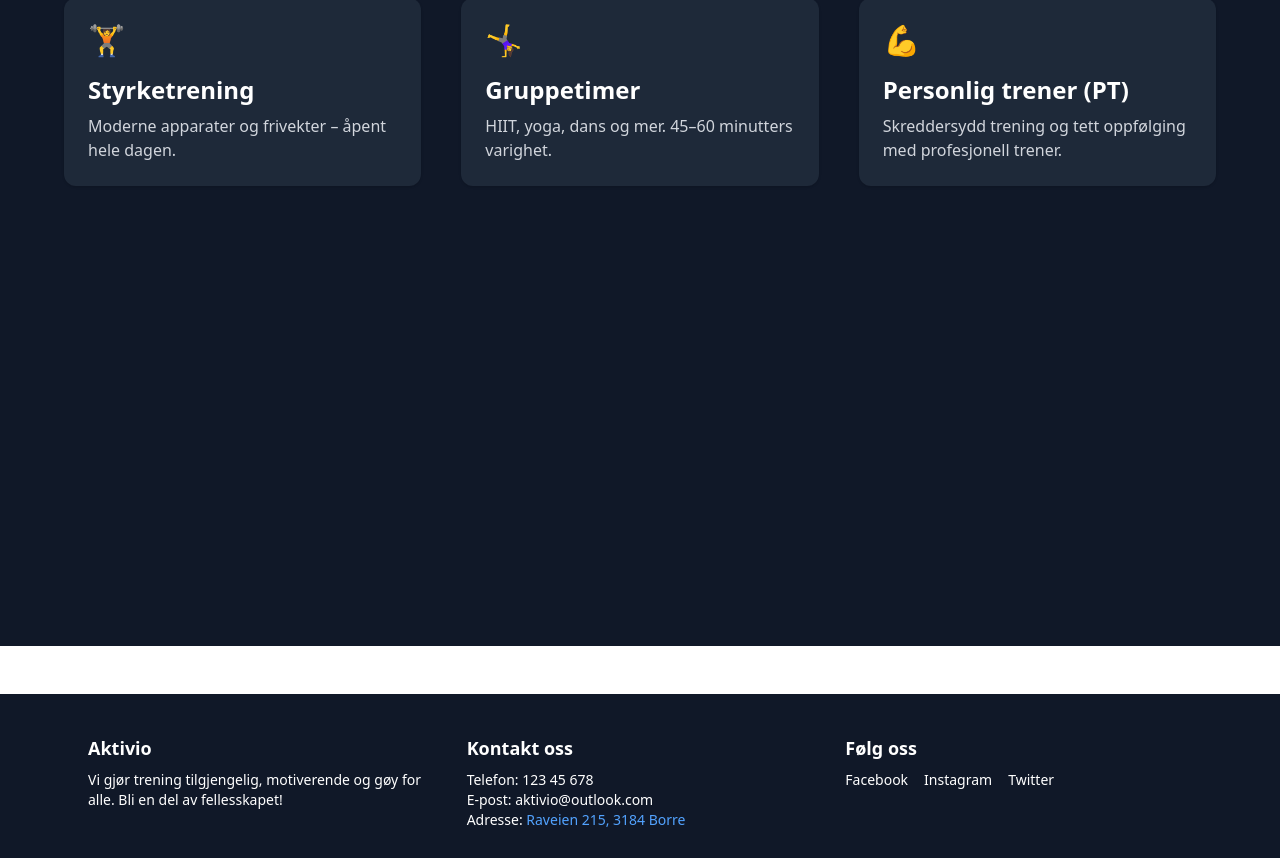
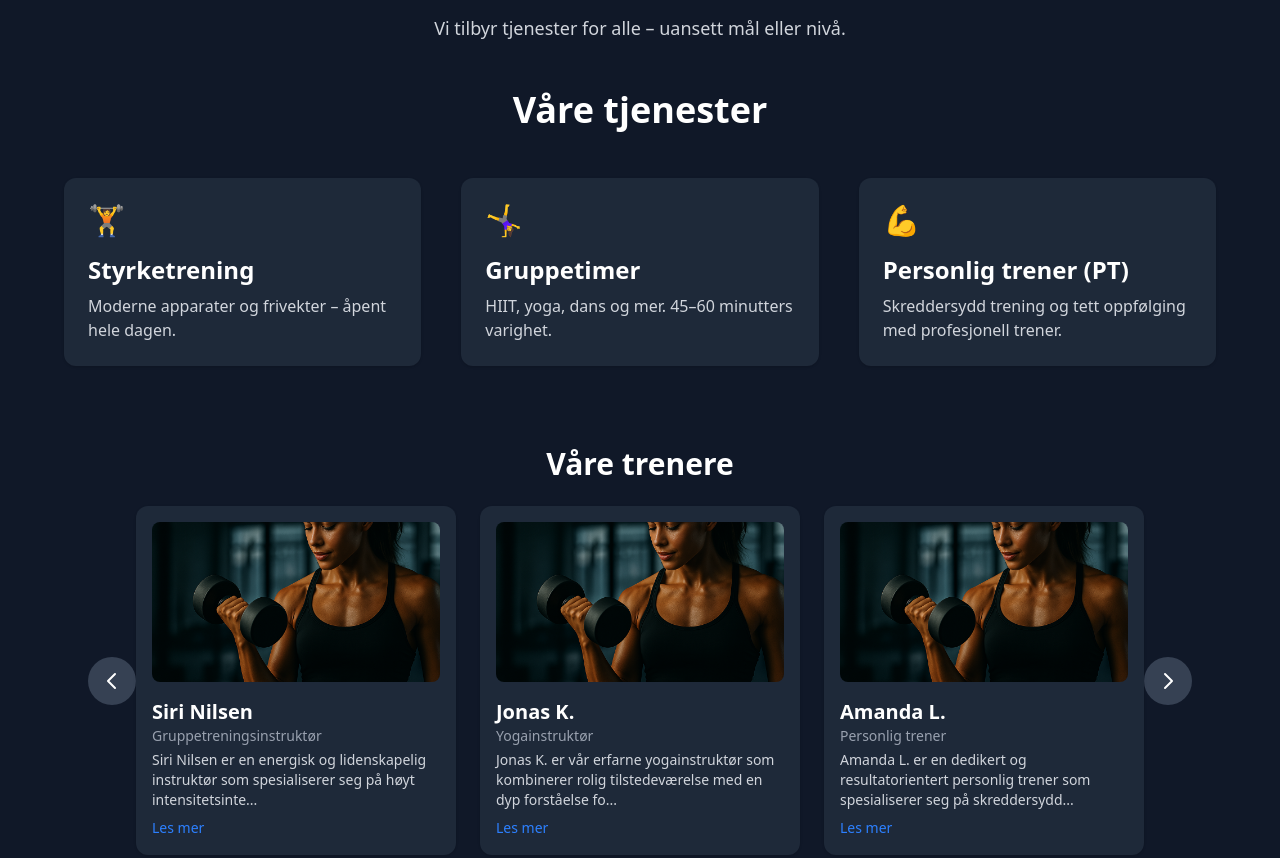
Before and after one commit to 250074USN/hackathon2025, a React (Vite) app: page /tjenester in a window 1280 px wide. Shown: the part 302-1160 px from the top of the page. Built offline with nearby package versions, Linux system fonts and the light colour scheme.

Commit message:
endring på tjenster lagt til trenere

```diff
--- a/src/pages/Tjenester.tsx
+++ b/src/pages/Tjenester.tsx
@@ -1,5 +1,5 @@
 // src/pages/Tjenester.tsx
-import React from "react";
+import React, { useState } from "react";
 import { useNavigate } from "react-router-dom";
 
 type Tjeneste = {
@@ -8,7 +8,47 @@ type Tjeneste = {
   description: string;
 };
 
+const trenere = [
+  {
+    navn: "Siri Nilsen",
+    rolle: "Gruppetreningsinstruktør",
+    beskrivelse:
+      "Siri Nilsen er en energisk og lidenskapelig instruktør som spesialiserer seg på høyt intensitetsintervalltrening (HIIT) og Zumba. Med mange års erfaring fra både gruppetrening og individuell coaching, er Siri kjent for å skape et inkluderende og motiverende miljø. Hennes dynamiske tilnærming sørger for at alle deltakere, uansett nivå, føler seg utfordret og inspirert. Siri setter en ære i å gjøre trening både gøy og effektivt, samtidig som hun sørger for at du får den oppfølgingen du trenger for å nå dine mål.",
+    image: "/public/trener.png",
+  },
+  {
+    navn: "Jonas K.",
+    rolle: "Yogainstruktør",
+    beskrivelse:
+      "Jonas K. er vår erfarne yogainstruktør som kombinerer rolig tilstedeværelse med en dyp forståelse for pusteteknikker og kroppens balanse. Med flere års erfaring i yoga og meditasjon, tilbyr Jonas en rolig og helhetlig tilnærming til trening som fremmer både fysisk og mental velvære. Han er ekspert på å tilpasse hver økt til deltakerens individuelle behov, enten det er for å bygge fleksibilitet, redusere stress eller forbedre kroppsholdningen.",
+    image: "/public/trener.png",
+  },
+  {
+    navn: "Amanda L.",
+    rolle: "Personlig trener",
+    beskrivelse:
+      "Amanda L. er en dedikert og resultatorientert personlig trener som spesialiserer seg på skreddersydde treningsprogrammer for vekttap, styrketrening og rehabilitering. Hennes tilnærming fokuserer på å bygge langsiktige vaner som gir varige resultater, samtidig som hun prioriterer sikkerhet og teknikk. Med sin lidenskap for helse og trening, har Amanda hjulpet utallige kunder med å nå sine mål og utvikle en bærekraftig livsstil.",
+    image: "/public/trener.png",
+  },
+  {
+    navn: "Eva S.",
+    rolle: "Styrketreningsinstruktør",
+    beskrivelse:
+      "Eva S. er en ekspert innen styrketrening med en spesiell interesse for funksjonell trening og rehabilitering. Med en grundig forståelse for kroppens biomekanikk og evnen til å tilpasse treningen til individuelle behov, hjelper Eva deltakerne med å bygge styrke på en trygg og effektiv måte. Enten du er en nybegynner som ønsker å lære grunnleggende teknikker, eller en erfaren atlet som ønsker å forbedre ytelsen, er Eva den rette treneren for å hjelpe deg med å oppnå dine styrkemål.",
+    image: "/public/trener.png",
+  },
+  {
+    navn: "Ole M.",
+    rolle: "Spinninginstruktør",
+    beskrivelse:
+      "Ole M. er vår entusiastiske spinninginstruktør med en lidenskap for høyintensiv kondisjonstrening. Med sitt energiske og motiverende personlighet skaper han en inspirerende atmosfære for alle deltakerne. Ole spesialiserer seg på å utvikle treningsøkter som forbedrer kardiovaskulær helse, utholdenhet og muskelfunksjon. Hans mål er å gi deltakerne en opplevelse av mestring og energi gjennom intens sykkeltrening, og å hjelpe dem med å oppnå sine treningsmål.",
+    image: "/public/trener.png",
+  },
+];
+
 const Tjenester: React.FC = () => {
+  const [currentTrainerIndex, setCurrentTrainerIndex] = useState(0);
+  const [showFullText, setShowFullText] = useState<number | null>(null); // Denne tilstanden holder styr på hvilken trener som har utvidet tekst
   const navigate = useNavigate();
 
   const tjenester: Tjeneste[] = [
@@ -29,18 +69,46 @@ const Tjenester: React.FC = () => {
     },
   ];
 
+  // Funksjon for å navigere til neste gruppe med trenere
+  const nextTrainers = () => {
+    setCurrentTrainerIndex((prevIndex) =>
+      prevIndex === trenere.length - 3 ? 0 : prevIndex + 1
+    );
+  };
+
+  // Funksjon for å navigere til forrige gruppe med trenere
+  const prevTrainers = () => {
+    setCurrentTrainerIndex(
+      currentTrainerIndex === 0 ? trenere.length - 3 : currentTrainerIndex - 1
+    );
+  };
+
+  // Funksjon for å håndtere "Les mer" klikk
+  const toggleFullText = (index: number) => {
+    setShowFullText(showFullText === index ? null : index); // Toggling av visning av full tekst kun for den klikkede treneren
+  };
+
   return (
-    <div className="bg-gray-900 text-white min-h-screen py-16 px-6">
+    <div className="bg-gray-900 text-white min-h-screen py-16 px-6 font-sans">
       <div className="max-w-6xl mx-auto">
+        {/* Intro */}
+        <section className="max-w-3xl mx-auto py-12 px-6 text-center">
+          <h2 className="text-4xl font-bold mb-4">Velkommen til Aktivio</h2>
+          <p className="text-lg text-gray-300">
+            Vi tilbyr tjenester for alle – uansett mål eller nivå.
+          </p>
+        </section>
+
+        {/* Tjenester */}
         <h1 className="text-4xl font-bold text-center mb-12">Våre tjenester</h1>
-        <div className="grid gap-10 md:grid-cols-3">
+        <div className="grid gap-10 md:grid-cols-3 mb-20">
           {tjenester.map((tjeneste, index) => (
             <div
               key={index}
               onClick={() =>
                 navigate(`/timeplan?type=${encodeURIComponent(tjeneste.title)}`)
               }
-              className="cursor-pointer bg-gray-800 rounded-xl p-6 shadow hover:shadow-lg hover:scale-[1.02] transition"
+              className="cursor-pointer bg-gray-800 rounded-xl p-6 shadow transition-all duration-300 ease-in-out transform hover:scale-105 hover:shadow-2xl"
             >
               <div className="text-3xl mb-4">{tjeneste.icon}</div>
               <h3 className="text-2xl font-semibold mb-2">{tjeneste.title}</h3>
@@ -48,6 +116,87 @@ const Tjenester: React.FC = () => {
             </div>
           ))}
         </div>
+
+        {/* Trenere */}
+        <section className="mt-20">
+          <h2 className="text-3xl font-bold mb-6 text-center">Våre trenere</h2>
+          <div className="flex justify-between items-center mb-6">
+            {/* Venstre pil */}
+            <button
+              onClick={prevTrainers}
+              className="text-white bg-gray-700 p-3 rounded-full hover:bg-gray-600 transition flex items-center justify-center ml-6"
+            >
+              <svg
+                xmlns="http://www.w3.org/2000/svg"
+                fill="none"
+                viewBox="0 0 24 24"
+                stroke="currentColor"
+                className="w-6 h-6"
+              >
+                <path
+                  strokeLinecap="round"
+                  strokeLinejoin="round"
+                  strokeWidth="2"
+                  d="M15 19l-7-7 7-7"
+                />
+              </svg>
+            </button>
+
+            {/* Vis 3 trenere om gangen */}
+            <div className="grid grid-cols-1 sm:grid-cols-2 lg:grid-cols-3 gap-6">
+              {trenere.slice(currentTrainerIndex, currentTrainerIndex + 3).map(
+                (trener, index) => (
+                  <div
+                    key={index}
+                    className={`relative group cursor-pointer bg-gray-800 rounded-xl p-4 shadow transition-all duration-300 ease-in-out transform hover:scale-110 hover:shadow-2xl ${
+                      showFullText === index ? "scale-110" : ""
+                    }`} // Kun den valgte boksen blir større
+                  >
+                    <img
+                      src={trener.image}
+                      alt={trener.navn}
+                      className="w-full h-40 object-cover rounded-lg mb-4"
+                    />
+                    <h3 className="text-xl font-semibold">{trener.navn}</h3>
+                    <p className="text-sm text-gray-400 mb-1">{trener.rolle}</p>
+                    <p className="text-gray-300 text-sm">
+                      {showFullText === index
+                        ? trener.beskrivelse
+                        : `${trener.beskrivelse.substring(0, 100)}...`}
+                    </p>
+                    <button
+                      className="text-blue-500 text-sm mt-2"
+                      onClick={() => toggleFullText(index)}
+                    >
+                      {showFullText === index ? "Vis mindre" : "Les mer"}
+                    </button>
+                  </div>
+                )
+              )}
+            </div>
+
+            {/* Høyre pil */}
+            <button
+              onClick={nextTrainers}
+              className="text-white bg-gray-700 p-3 rounded-full hover:bg-gray-600 transition flex items-center justify-center mr-6"
+            >
+              <svg
+                xmlns="http://www.w3.org/2000/svg"
+                fill="none"
+                viewBox="0 0 24 24"
+                stroke="currentColor"
+                className="w-6 h-6"
+              >
+                <path
+                  strokeLinecap="round"
+                  strokeLinejoin="round"
+                  strokeWidth="2"
+                  d="M9 5l7 7-7 7"
+                />
+              </svg>
+            </button>
+          </div>
+        </section>
       </div>
     </div>
   );
```
Also changed, not shown: public/trener.png (added).
